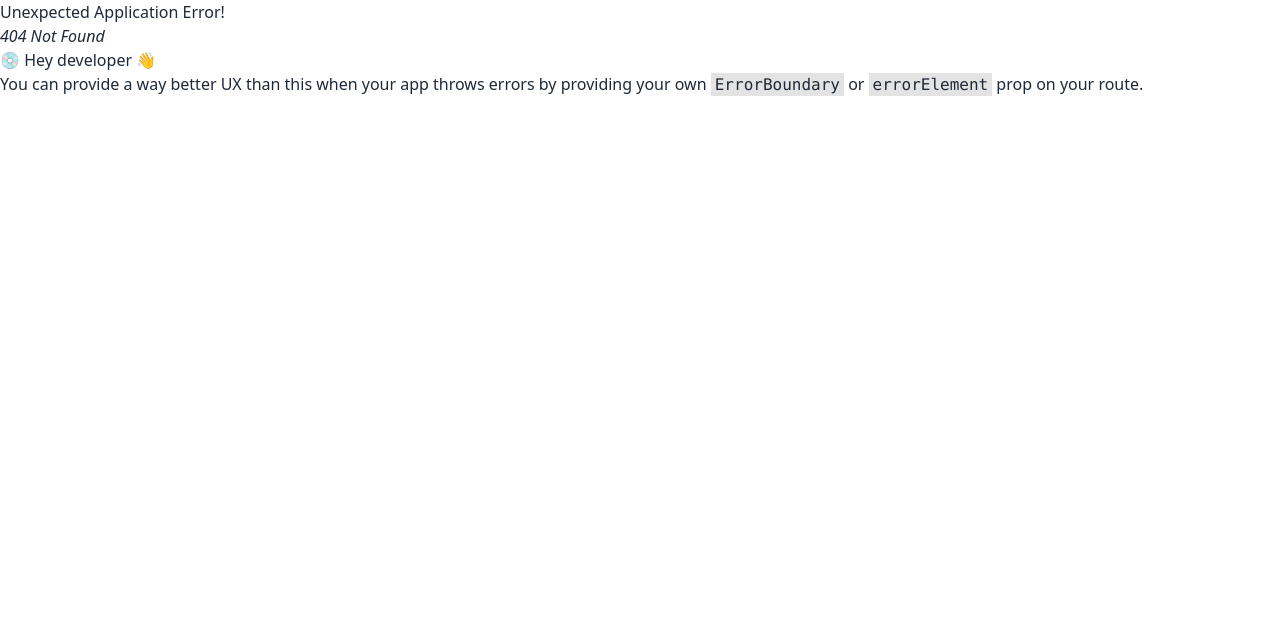
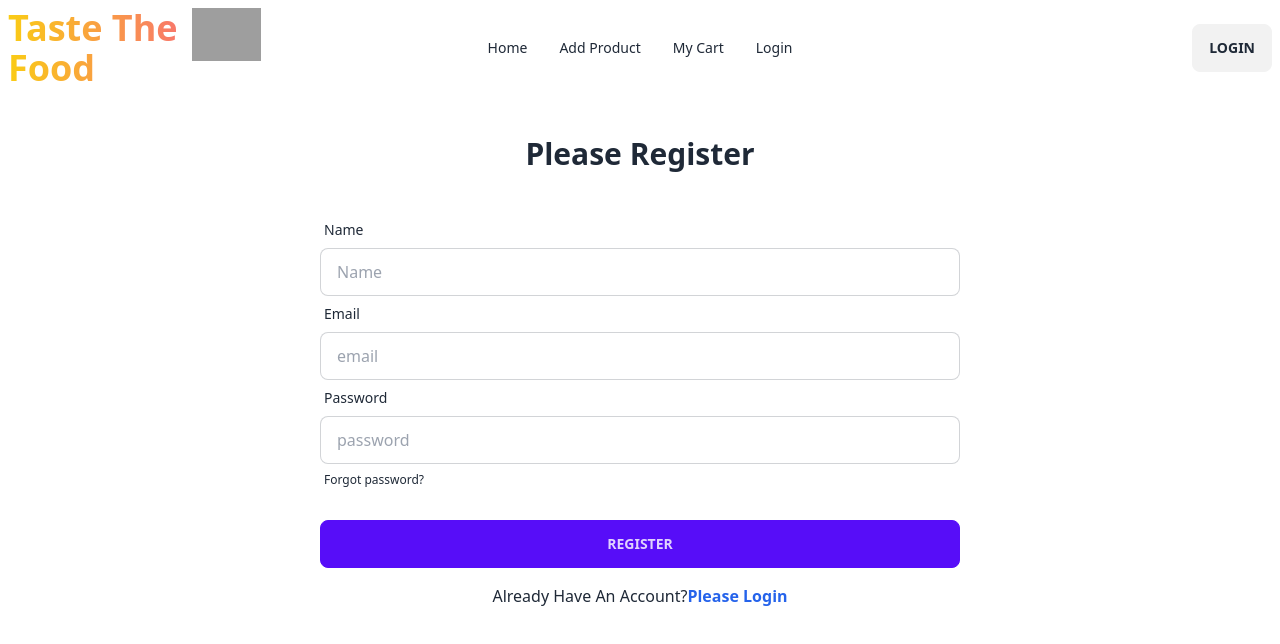
Before and after one commit to musabtheexpensive/YummyHunny-Food-And-Beverage-ClientSide, a React (Vite) app: page /register in a window 1280 px wide. Before the commit this address had no page. Shown: the top 644 px of the page. Built offline with nearby package versions, Linux system fonts and the light colour scheme; no server answers; grey boxes are pictures that could not be loaded.

Commit message:
very Recently firebase authentication fully set up and i see that truly it's working

```diff
--- /dev/null
+++ b/src/components/ExtraFoodCard.jsx
@@ -0,0 +1,25 @@
+const ExtraFoodCard = ({food}) => {
+  const {
+    name,
+    type,
+    price,
+    shortDescription,
+    rating,
+  } = food;
+  return (
+    <div>
+      <div className=" shadow-xl "> {/* className="card lg:card-side bg-base-100 shadow-xl" */}
+        <figure>
+          <h1 className="font-extrabold text-4xl text-red-400">Food Name :{name}</h1>
+          <h1>Type : {type}</h1>
+          <h2>Price : {price}</h2>
+          <p>{shortDescription}</p>
+          <h3>Rating: {rating}</h3>
+          <button className="btn btn-secondary">Details</button>
+        </figure>
+      </div>
+    </div>
+  );
+};
+
+export default ExtraFoodCard;
--- /dev/null
+++ b/src/components/Food.jsx
@@ -0,0 +1,25 @@
+import Navbar from "./shared/Navbar";
+import Footer from "./Footer";
+import { useLoaderData,  } from "react-router-dom";
+import ExtraFoodCard from "./extraFoodCard";
+
+
+const Food = () => {
+  const foods = useLoaderData();
+  return (
+    <div>
+      <Navbar></Navbar>
+      <div className="text-center">
+        <div>
+          {foods.map((food) => (
+           <ExtraFoodCard  key={food._id} food={food}></ExtraFoodCard>
+          ))}
+        </div>
+        <div></div>
+      </div>
+      <Footer></Footer>
+    </div>
+  );
+};
+
+export default Food;
--- a/src/components/FoodCard.jsx
+++ b/src/components/FoodCard.jsx
@@ -1,20 +1,19 @@
+import { Link } from "react-router-dom";
+
 const FoodCard = ({ food }) => {
-
   const { brandName, image } = food;
 
   return (
+    <Link to="/food">
       <div className="card lg:card-side bg-base-100 shadow-xl">
         <figure>
           <img src={image} alt="Album" />
         </figure>
         <div className="card-body">
           <h2 className="card-title">{brandName}</h2>
-
-        <div className="card-actions justify-end">
-          <button className="btn btn-primary">Listen</button>
         </div>
       </div>
-    </div>
+    </Link>
   );
 };
 
--- a/src/components/Home.jsx
+++ b/src/components/Home.jsx
@@ -11,6 +11,7 @@ const Home = () => {
       <Navbar></Navbar>
       <Banner></Banner>
       <br />
+
       <div className="m-20">
         <h2 className="text-3xl text-center font-sans font-bold ">
           All Foods Collection
@@ -22,6 +23,7 @@ const Home = () => {
           ))}
         </div>
       </div>
+
       <Footer></Footer>
       <br />
       <hr />
--- /dev/null
+++ b/src/components/Login.jsx
@@ -0,0 +1,79 @@
+import { Link,useLocation, useNavigate, } from "react-router-dom";
+import Navbar from "./shared/Navbar";
+import { useContext } from "react";
+import { AuthContext } from "../providers/AuthProvider";
+
+const Login = () => {
+  const { signIn } = useContext(AuthContext);
+  const location=useLocation()
+  const navigate=useNavigate();
+  console.log('location in the login page',location);
+
+  const handleLogin = (e) => {
+    e.preventDefault();
+    console.log(e.currentTarget);
+    const form = new FormData(e.currentTarget);
+    const email = form.get("email");
+    const password = form.get("password");
+    console.log(email, password);
+    signIn(email, password)
+      .then((result) => {
+        console.log(result.user);
+
+        // navigate after login
+        navigate(location?.state ? location.state : "/");
+      })
+      .catch((error) => {
+        console.error(error);
+      });
+  };
+  return (
+    <div>
+      <Navbar></Navbar>
+      <h2 className="text-3xl my-10 font-semibold text-center">Please Login</h2>
+
+      <form onSubmit={handleLogin} className="md:w-3/4 lg:w-1/2 mx-auto">
+        <div className="form-control">
+          <label className="label">
+            <span className="label-text">Email</span>
+          </label>
+          <input
+            type="email"
+            placeholder="email"
+            name="email"
+            className="input input-bordered"
+            required
+          />
+        </div>
+        <div className="form-control">
+          <label className="label">
+            <span className="label-text">Password</span>
+          </label>
+          <input
+            type="password"
+            placeholder="password"
+            name="password"
+            className="input input-bordered"
+            required
+          />
+          <label className="label">
+            <a href="#" className="label-text-alt link link-hover">
+              Forgot password?
+            </a>
+          </label>
+        </div>
+        <div className="form-control mt-6">
+          <button className="btn btn-primary">Login</button>
+        </div>
+      </form>
+      <p className="text-center mt-4">
+        Do not have an account?{" "}
+        <Link className="text-blue-600 font-bold" to="/register">
+          Please Register
+        </Link>
+      </p>
+    </div>
+  );
+};
+
+export default Login;
--- /dev/null
+++ b/src/components/Register.jsx
@@ -0,0 +1,103 @@
+import { Link } from "react-router-dom";
+import { useContext } from "react";
+import Navbar from "./shared/Navbar";
+import { AuthContext } from "../providers/AuthProvider";
+
+const Register = () => {
+   const {createUser}=useContext(AuthContext);
+
+  const handleRegister = (e) => {
+    e.preventDefault();
+    console.log(e.currentTarget);
+    const form = new FormData(e.currentTarget);
+    const name = form.get("name");
+    const email = form.get("email");
+    const password = form.get("password");
+    console.log(name, email, password);
+
+    //   create User
+      createUser (email,password)
+      .then(result=>{
+        console.log(result.user);
+      }).catch(error=>{
+        console.error(error)
+      })
+  };
+    return (
+        <div>
+     <Navbar></Navbar>
+      <div>
+        <h2 className="text-3xl my-10 font-semibold text-center">
+          Please Register
+        </h2>
+
+        <form onSubmit={handleRegister} className="md:w-3/4 lg:w-1/2 mx-auto">
+          <div className="form-control">
+            <label className="label">
+              <span className="label-text">Name</span>
+            </label>
+            <input
+              type="text"
+              placeholder="Name"
+              name="name"
+              className="input input-bordered"
+              required
+            />
+          </div>
+          {/*   <div className="form-control">
+            <label className="label">
+              <span className="label-text">Photo url</span>
+            </label>
+            <input
+              type="text"
+              placeholder="Photo Url"
+              name="photo"
+              className="input input-bordered"
+              required
+            />
+          </div> */}
+          <div className="form-control">
+            <label className="label">
+              <span className="label-text">Email</span>
+            </label>
+            <input
+              type="email"
+              placeholder="email"
+              name="email"
+              className="input input-bordered"
+              required
+            />
+          </div>
+          <div className="form-control">
+            <label className="label">
+              <span className="label-text">Password</span>
+            </label>
+            <input
+              type="password"
+              placeholder="password"
+              name="password"
+              className="input input-bordered"
+              required
+            />
+            <label className="label">
+              <a href="#" className="label-text-alt link link-hover">
+                Forgot password?
+              </a>
+            </label>
+          </div>
+          <div className="form-control mt-6">
+            <button className="btn btn-primary">Register</button>
+          </div>
+        </form>
+        <p className="text-center mt-4">
+          Already Have An Account?
+          <Link className="text-blue-600 font-bold" to="/login">
+            Please Login
+          </Link>
+        </p>
+      </div>
+    </div>
+    );
+};
+
+export default Register;
--- a/src/components/shared/Navbar.jsx
+++ b/src/components/shared/Navbar.jsx
@@ -1,15 +1,12 @@
-// import { Link, NavLink } from "react-router-dom";
-// import userDefaultPic from "../assets/user.png";
-// import { useContext } from "react";
-// import { AuthContext } from "../contexts/AuthContexts";
-
-import { NavLink } from "react-router-dom";
+import { useContext } from "react";
+import { Link, NavLink } from "react-router-dom";
+import { AuthContext } from "../../providers/AuthProvider";
 
 const Navbar = () => {
-    // const { user, logOut } = useContext(AuthContext);
-    // const handleSignOut = () => {
-    //   logOut().then().catch();
-    // };
+    const { user, logOut } = useContext(AuthContext);
+    const handleSignOut = () => {
+      logOut().then().catch();
+    };
     const navLinks = (
         <>
           <li>
@@ -19,7 +16,7 @@ const Navbar = () => {
             <NavLink to="/addProduct">Add Product</NavLink>
           </li>
           <li>
-            <NavLink to="/career">My Cart</NavLink>
+            <NavLink to="/myCart">My Cart</NavLink>
           </li>
           <li>
             <NavLink to="/login">Login</NavLink>
@@ -67,11 +64,11 @@ const Navbar = () => {
         <div className="navbar-center hidden lg:flex">
           <ul className="menu menu-horizontal px-1">{navLinks}</ul>
         </div>
-        {/* <div className="navbar-end">
+        <div className="navbar-end">
           <label tabIndex={0} className="btn btn-ghost btn-circle avatar">
-            <div className="w-10 rounded-full">
-              <img src={userDefaultPic} />
-            </div>
+            {/* <div className="w-10 rounded-full">
+              <img src='' />
+            </div> */}
           </label>
           {user ? (
             <button onClick={handleSignOut} className="btn">
@@ -82,7 +79,7 @@ const Navbar = () => {
               <button className="btn">LogIn</button>
             </Link>
           )}
-        </div> */}
+        </div>
       </div>
     );
 };
--- /dev/null
+++ b/src/firebase/firebase.config.js
@@ -0,0 +1,18 @@
+// Import the functions you need from the SDKs you need
+import { initializeApp } from "firebase/app";
+// TODO: Add SDKs for Firebase products that you want to use
+// https://firebase.google.com/docs/web/setup#available-libraries
+
+// Your web app's Firebase configuration
+const firebaseConfig = {
+  apiKey: "AIzaSyAnihWUtG1IXk0-yhge1xQa0vTIiRBKJoo",
+  authDomain: "assignment10-foodbeverage.firebaseapp.com",
+  projectId: "assignment10-foodbeverage",
+  storageBucket: "assignment10-foodbeverage.appspot.com",
+  messagingSenderId: "578267258842",
+  appId: "1:578267258842:web:4a17712fdb8850a7f3eae3"
+};
+
+// Initialize Firebase
+const app = initializeApp(firebaseConfig);
+export default app;
--- a/src/main.jsx
+++ b/src/main.jsx
@@ -4,10 +4,11 @@ import ReactDOM from 'react-dom/client'
 import './index.css'
 import { RouterProvider } from 'react-router-dom'
 import router from './routes/Routes.jsx'
+import AuthProvider from './providers/AuthProvider'
 
 
 ReactDOM.createRoot(document.getElementById('root')).render(
   <React.StrictMode>
-   <RouterProvider router={router} />
+   <AuthProvider><RouterProvider router={router} /></AuthProvider>
   </React.StrictMode>,
 )
--- /dev/null
+++ b/src/providers/AuthProvider.jsx
@@ -0,0 +1,55 @@
+import { createContext, useEffect, useState } from "react";
+import {
+  createUserWithEmailAndPassword,
+  getAuth,
+  onAuthStateChanged,
+  signInWithEmailAndPassword,
+  signOut,
+} from "firebase/auth";
+import app from "../firebase/firebase.config";
+
+export const AuthContext = createContext(null);
+const auth = getAuth(app);
+
+const AuthProvider = ({ children }) => {
+  const [user, setUser] = useState(null);
+  const [loading, setLoading] = useState(true);
+
+  const createUser = (email, password) => {
+    setLoading(true);
+    return createUserWithEmailAndPassword(auth, email, password);
+  };
+
+  const signIn = (email, password) => {
+    setLoading(true);
+    return signInWithEmailAndPassword(auth, email, password);
+  };
+
+  const logOut = () => {
+    setLoading(true);
+    return signOut(auth);
+  };
+
+  useEffect(() => {
+    const unSubscribe = onAuthStateChanged(auth, (currentUser) => {
+      console.log("user in the auth state changed", currentUser);
+      setUser(currentUser);
+      setLoading(false);
+    });
+    return () => {
+      unSubscribe();
+    };
+  }, []);
+  const authInfo = {
+    user,
+    loading,
+    createUser,
+    logOut,
+    signIn,
+  };
+  return (
+    <AuthContext.Provider value={authInfo}>{children}</AuthContext.Provider>
+  );
+};
+
+export default AuthProvider;
--- /dev/null
+++ b/src/routes/PrivateRoutes.jsx
@@ -0,0 +1,20 @@
+import { useContext } from "react";
+import { AuthContext } from "../providers/AuthProvider";
+import { Navigate, useLocation } from "react-router-dom";
+
+const PrivateRoutes = ({ children }) => {
+  const { user, loading } = useContext(AuthContext);
+  const location = useLocation();
+  console.log(location.pathname);
+  if (loading) {
+    return <span className="loading loading-bars loading-lg"></span>;
+  }
+
+  if (user) {
+    return children;
+  }
+
+  return <Navigate state={location.pathname} to="/login"></Navigate>;
+};
+
+export default PrivateRoutes;
--- a/src/routes/Routes.jsx
+++ b/src/routes/Routes.jsx
@@ -3,27 +3,44 @@ import Root from "../layouts/Root";
 import Home from "../components/Home";
 import UpdateFood from "../components/UpdateFood";
 import AddProduct from "../components/AddProduct";
+import Login from "../components/Login";
+import Register from "../components/Register";
+import Food from "../components/Food";
+import PrivateRoutes from "./PrivateRoutes";
 
-const router=createBrowserRouter([
+const router = createBrowserRouter([
   {
-        path:'/',
-        element:<Root></Root>,
-        children:[
+    path: "/",
+    element: <Root></Root>,
+    children: [
       {
-                path:'/',
-                element:<Home></Home>,
-                loader:()=>fetch('http://localhost:5000/food'),
+        path: "/",
+        element: <Home></Home>,
+        loader: () => fetch("http://localhost:5000/food"),
       },
       {
-                path:"/addProduct",
-                element:<AddProduct></AddProduct>,
+        path: "/food",
+        element: <PrivateRoutes><Food></Food></PrivateRoutes>,
+        loader: () => fetch("http://localhost:5000/food"),
       },
       {
-                path:"/updateFood",
-                element:<UpdateFood></UpdateFood>
+        path: "/addProduct",
+        element: <AddProduct></AddProduct>,
       },
-        ]
-    }
-])
+      {
+        path: "/updateFood",
+        element: <UpdateFood></UpdateFood>,
+      },
+      {
+        path: "/login",
+        element: <Login></Login>,
+      },
+      {
+        path: "/register",
+        element: <Register></Register>,
+      },
+    ],
+  },
+]);
 
 export default router;
```
Lines whose indentation alone changed are shown as unchanged.
